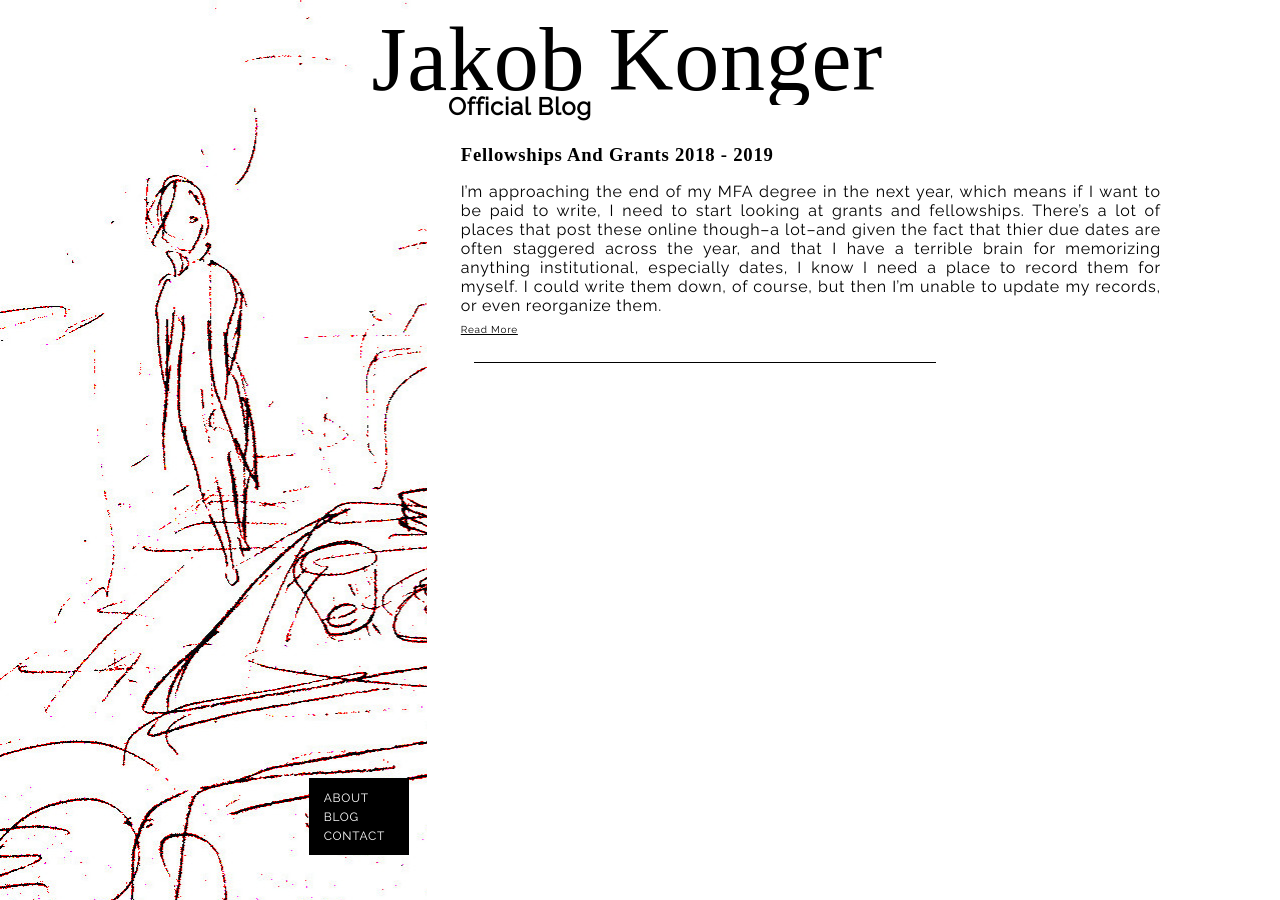
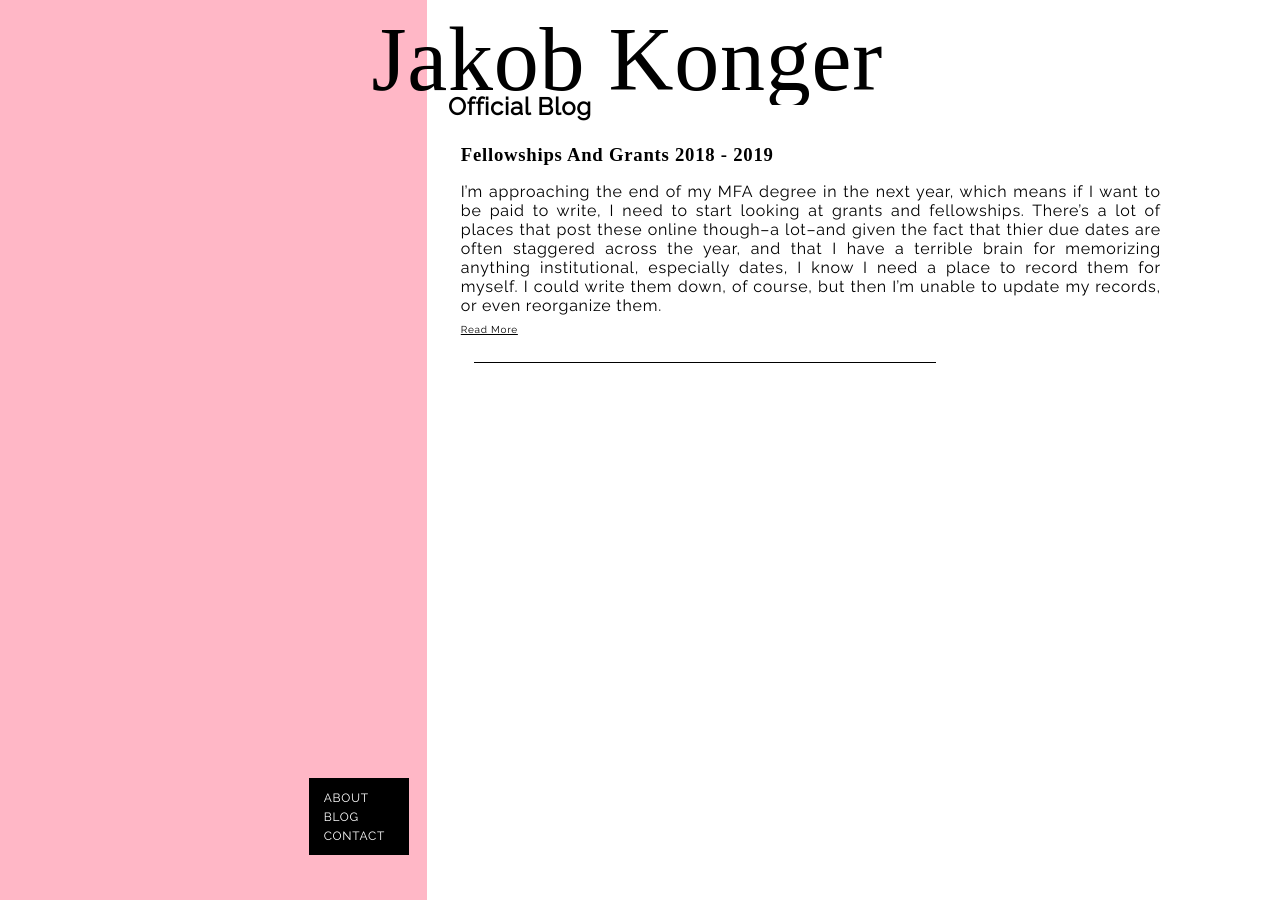
Before and after one commit to towercity/author-webpage, a Jekyll site: the page built from index.html, in a window 1280 px wide. Built offline with Jekyll 4.4.1, drawn with Linux system fonts in a browser that asks for light colours; some web fonts are replaced; the list of posts is cut into pages by our own code.

Commit message:
Change sider to color

```diff
--- a/css/medium.css
+++ b/css/medium.css
@@ -4,7 +4,7 @@ header {
 	top: 0;
 	width: 33.333vw;
 	height: 100vh;
-	background: url("../images/side.jpg") top left no-repeat;
+	background: #ffb7c6 top left no-repeat;
 }
 .header-links {
 	position: fixed;
```
